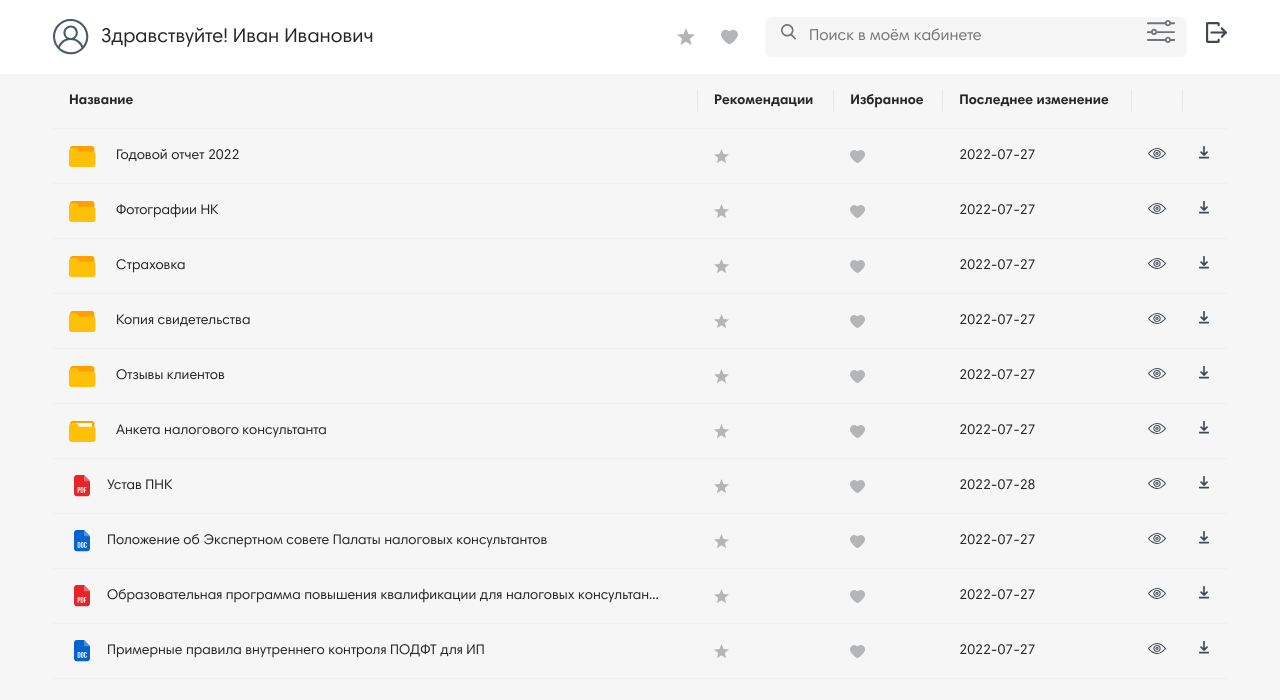
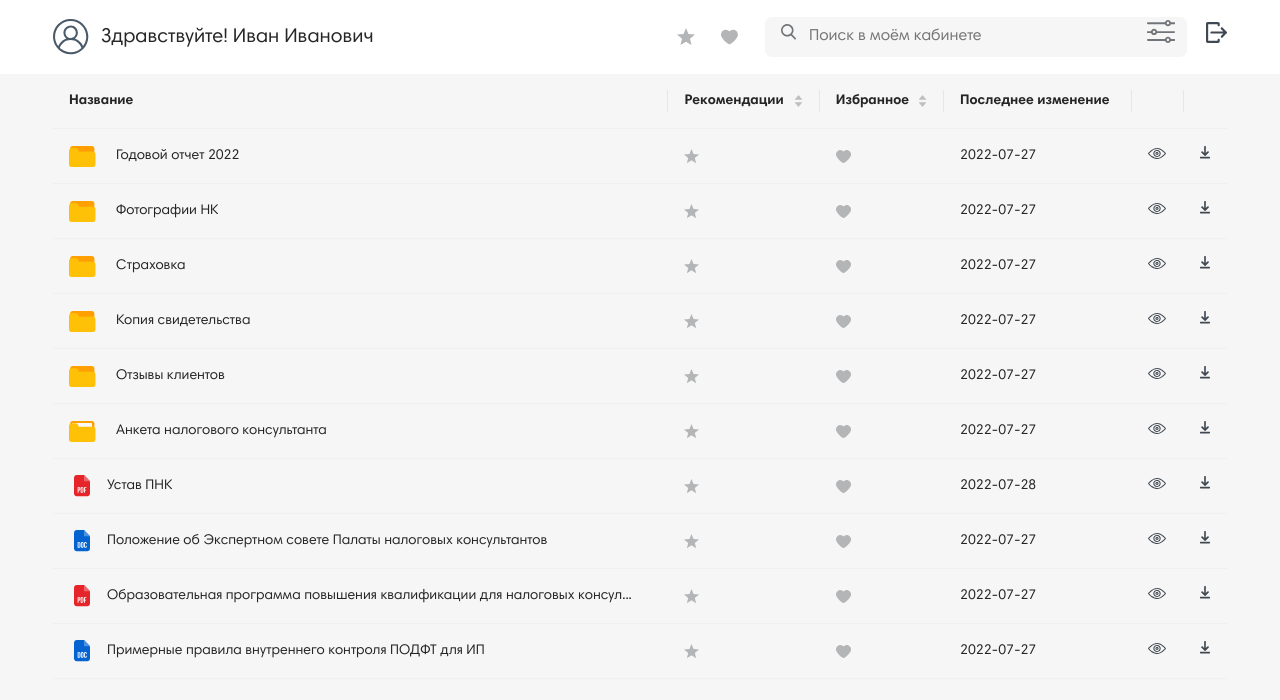
Before and after one commit to a-klimovich/drive, a React (Create React App) app: page / in a window 1280 px wide. Shown: the top 700 px of the page. Built offline with nearby package versions, Linux system fonts and the light colour scheme.

Commit message:
sorter table

```diff
--- a/src/components/fileTable/__common/base/FileTableColumn.js
+++ b/src/components/fileTable/__common/base/FileTableColumn.js
@@ -6,10 +6,18 @@ const columns = [
   {
     title: 'Рекомендации',
     dataIndex: 'recommendations',
+    sorter: {
+      compare: (x, y) => {return (x.recommendations === y.recommendations) ? 0 : x.recommendations? -1 : 1},
+      multiple: 2,
+    },
   },
   {
     title: 'Избранное',
     dataIndex: 'favorite',
+    sorter: {
+      compare: (x, y) => {return (x.favorite === y.favorite) ? 0 : x.favorite? -1 : 1},
+      multiple: 1,
+    },
   },
   {
     title: 'Последнее изменение',
```
